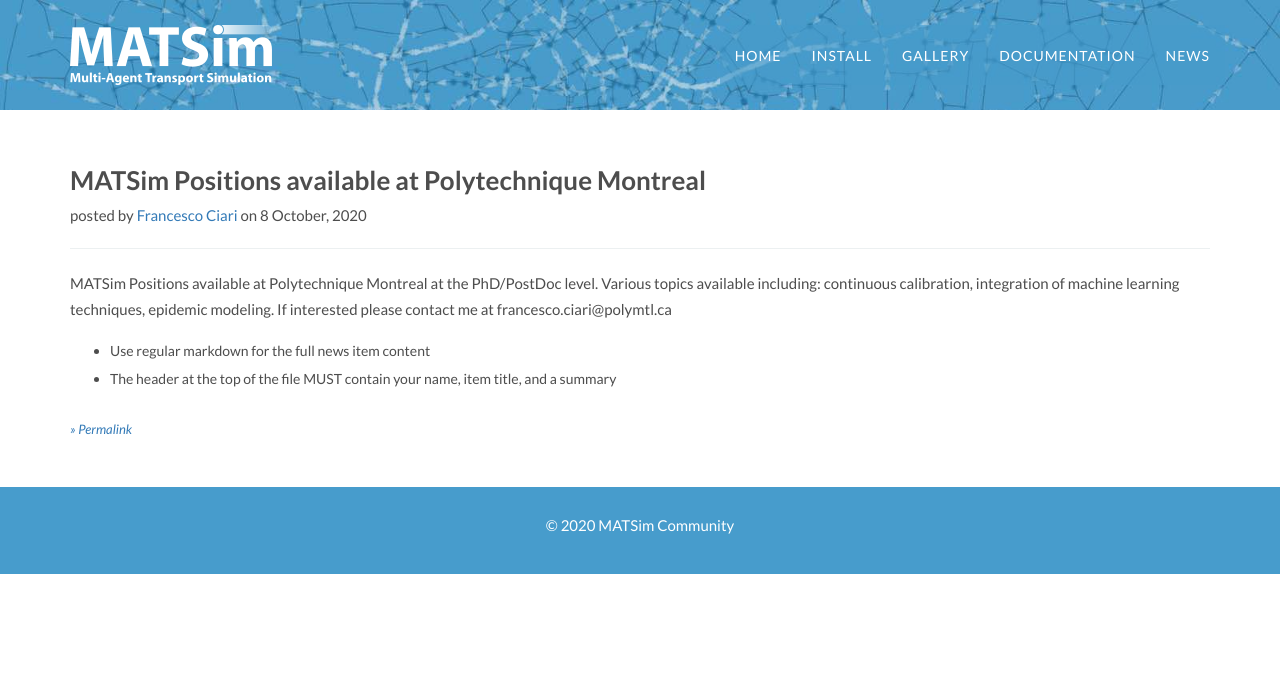
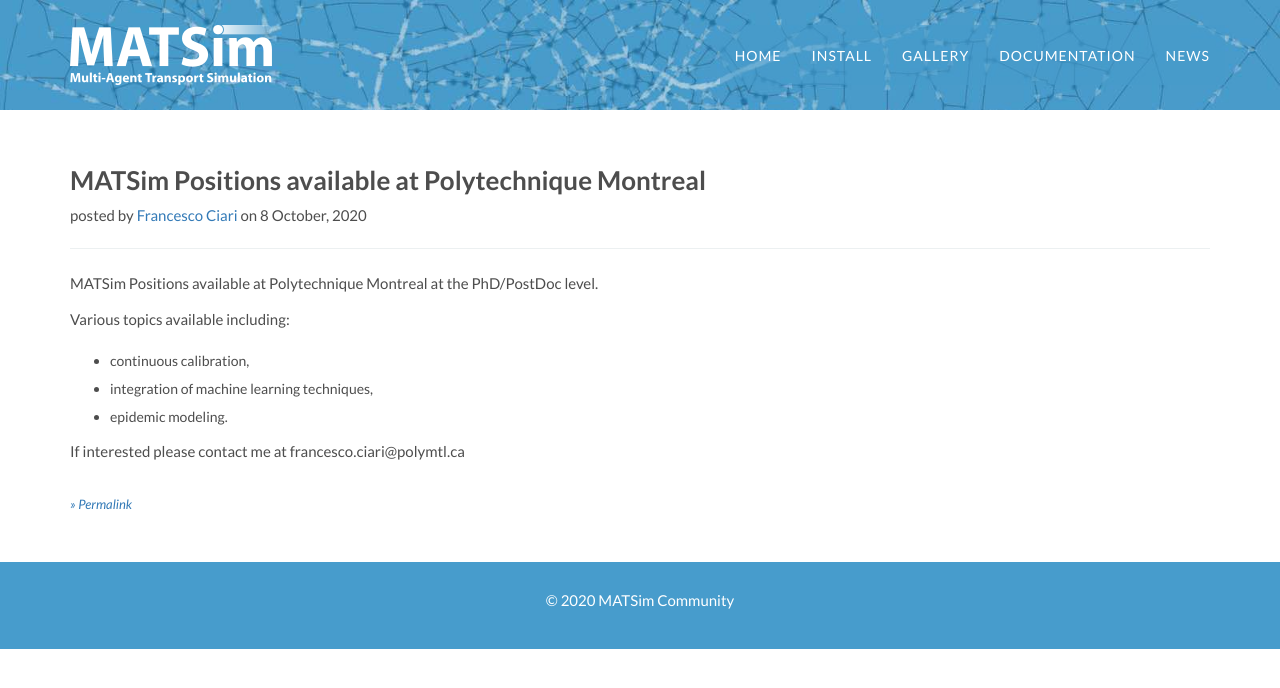
Before and after one commit to matsim-org/jekyll-website, a Jekyll site: the page built from _posts/2020-10-08-news-item.md, in a window 1280 px wide. Shown: the top 688 px of the page. Built offline with Jekyll 4.4.1, drawn with Linux system fonts in a browser that asks for light colours; some web fonts are replaced.

Commit message:
better formatting of news text

```diff
--- a/_posts/2020-10-08-news-item.md
+++ b/_posts/2020-10-08-news-item.md
@@ -8,7 +8,11 @@
 ---
 
 MATSim Positions available at Polytechnique Montreal at the PhD/PostDoc level.
-Various topics available including: continuous calibration, integration of machine learning techniques, epidemic modeling.
+
+Various topics available including:
+
+- continuous calibration,
+- integration of machine learning techniques,
+- epidemic modeling.
+
 If interested please contact me at francesco.ciari@polymtl.ca
-- Use regular markdown for the full news item content
-- The header at the top of the file MUST contain your name, item title, and a summary
```
